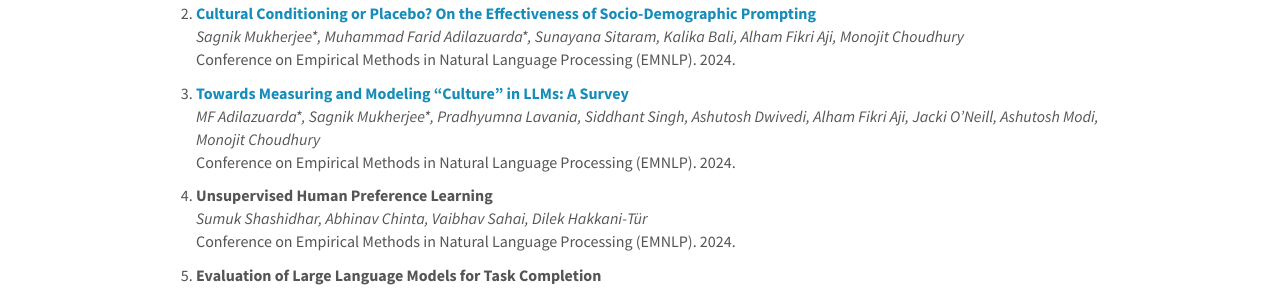
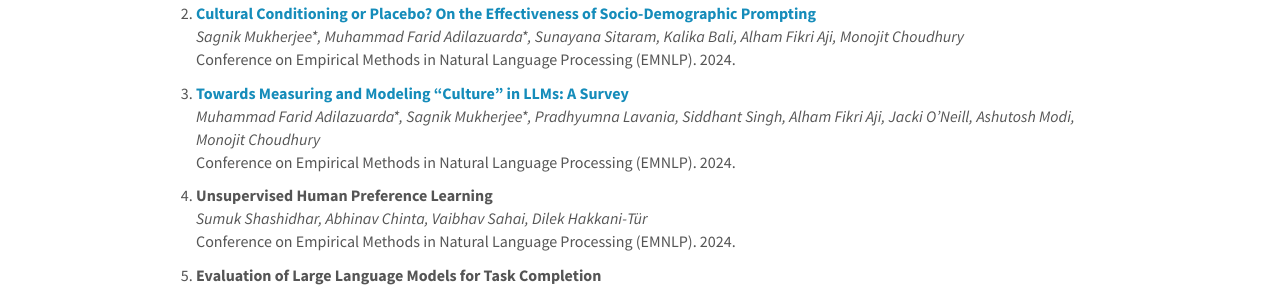
Before and after one commit to uiuc-conversational-ai-lab/uiuc-conversational-ai-lab.github.io, a Jekyll site: the page built from _pages/publications.md, in a window 1280 px wide and 970 px high. Shown: the part 259-549 px from the top of the window. Built offline with Jekyll 4.4.1, drawn with Linux system fonts in a browser that asks for light colours; nearby versions of some CDN libraries.

Commit message:
pub update

```diff
--- a/_data/publist.yml
+++ b/_data/publist.yml
@@ -15,7 +15,7 @@
   highlight: 1
 
 - title: "Towards Measuring and Modeling \"Culture\" in LLMs: A Survey"
-  authors: MF Adilazuarda&#42;, Sagnik Mukherjee&#42;, Pradhyumna Lavania, Siddhant Singh, Ashutosh Dwivedi, Alham Fikri Aji, Jacki O'Neill, Ashutosh Modi, Monojit Choudhury
+  authors: Muhammad Farid Adilazuarda&#42;, Sagnik Mukherjee&#42;, Pradhyumna Lavania, Siddhant Singh, Alham Fikri Aji, Jacki O'Neill, Ashutosh Modi, Monojit Choudhury
   link:
     url: https://arxiv.org/abs/2403.15412
     display:  Conference on Empirical Methods in Natural Language Processing (EMNLP). 2024.
```
